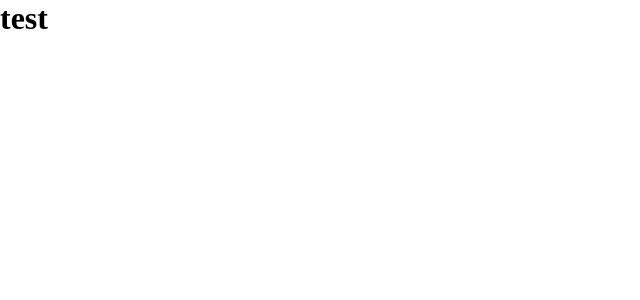
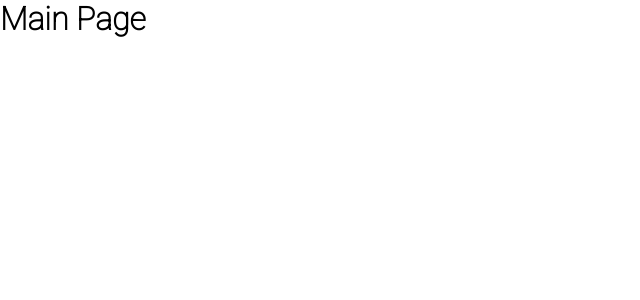
Before and after one commit to Raisess/rtm-text-share-frontend, a React (Create React App) app: page / in a window 1280 px wide. Shown: the top 300 px of the page, without its empty margins (0-640 px from the left). Built offline with nearby package versions, Linux system fonts and the light colour scheme.

Commit message:
added Roboto font && added dotenv config

```diff
--- a/src/App.tsx
+++ /dev/null
@@ -1,9 +0,0 @@
-import React from 'react';
-
-export default function App() {
-  return (
-    <div className="App">
-			<h1>test</h1>
-    </div>
-  );
-}
--- a/src/Router.tsx
+++ b/src/Router.tsx
@@ -1,15 +1,18 @@
-import React from "react";
+import React from 'react';
 import {
   BrowserRouter as Router,
   Switch,
   Route
-} from "react-router-dom";
+} from 'react-router-dom';
+
+import MainPage from './views/MainPage';
 
 export default function Routes() {
 	return (
 		<Router>
 			<Switch>
 				<Route exact path='/'>
+					<MainPage />
 				</Route>
 			</Switch>
 		</Router>
--- a/src/gstyle.css
+++ b/src/gstyle.css
@@ -1,4 +1,7 @@
+@import url('https://fonts.googleapis.com/css2?family=Roboto:wght@100&display=swap');
+
 * {
 	margin: 0;
 	padding: 0;
+	font-family: 'Roboto', sans-serif;
 }
--- a/src/index.tsx
+++ b/src/index.tsx
@@ -1,11 +1,15 @@
 import React from 'react';
 import ReactDOM from 'react-dom';
-import App from './App';
+import dotenv from 'dotenv';
 import './gstyle.css';
+
+import Routes from './Router';
+
+dotenv.config();
 
 ReactDOM.render(
   <React.StrictMode>
-    <App />
+    <Routes />
   </React.StrictMode>,
   document.getElementById('root')
 );
--- /dev/null
+++ b/src/views/MainPage.tsx
@@ -0,0 +1,9 @@
+import React from 'react';
+
+export default function MainPage() {
+	return (
+		<div className='main-page'>
+			<h1>Main Page</h1>
+		</div>
+	);
+}
```
Also changed, not shown: 1 other file (tests, documents, lock files or other folders).
